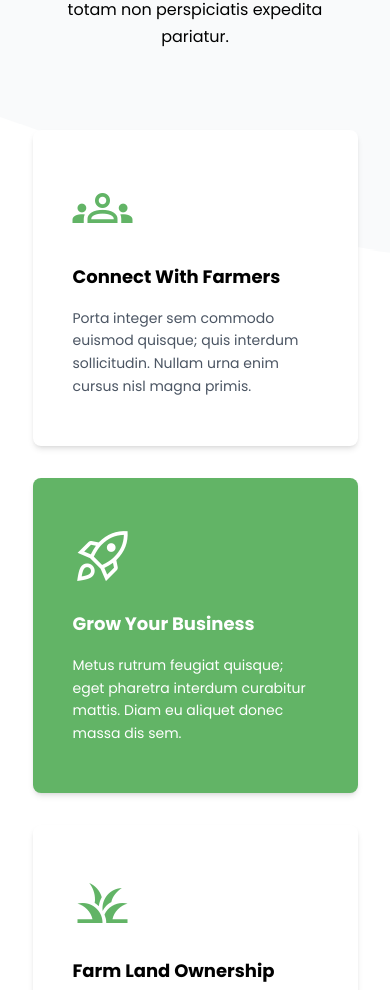
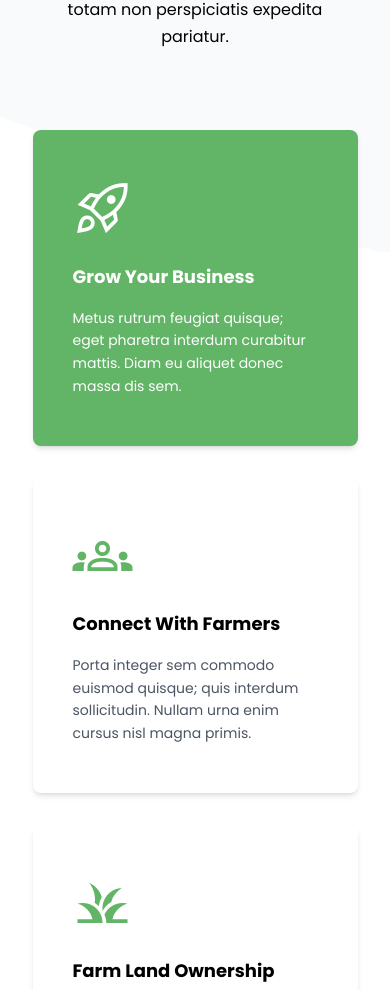
Before and after one commit to OldRodger/WiFahrm, a React (Vite) app: page / in a window 390 px wide. Shown: the part 994-1984 px from the top of the page. Built offline with nearby package versions, Linux system fonts and the light colour scheme.

Commit message:
fixed benefit card flex order

```diff
--- a/src/pages/home/benefit-card.tsx
+++ b/src/pages/home/benefit-card.tsx
@@ -7,9 +7,11 @@ import { benefitType } from "@/shared/types";
 function BenefitCard({ icon, title, description, isActive }: benefitType) {
 
     const icon_text = icon.trim().toLowerCase().split(" ").join("_");
-    const classValue = `flex-1 px-10 py-12 rounded-lg shadow-md ${isActive ? "bg-primary-300" : "bg-white"} ${isActive ? "text-white" : "text-primary-300"}`;
+    const classValue = isActive ?
+        "bg-primary-300 text-white -order-1 md:order-none" :
+        "bg-white text-primary-300 ";
 
-    return <div className={`${classValue}`}>
+    return <div className={`${classValue} flex-1 px-10 py-12 rounded-lg shadow-md`}>
         <span className="material-symbols-outlined text-6xl">
             {icon_text}
         </span>
```
